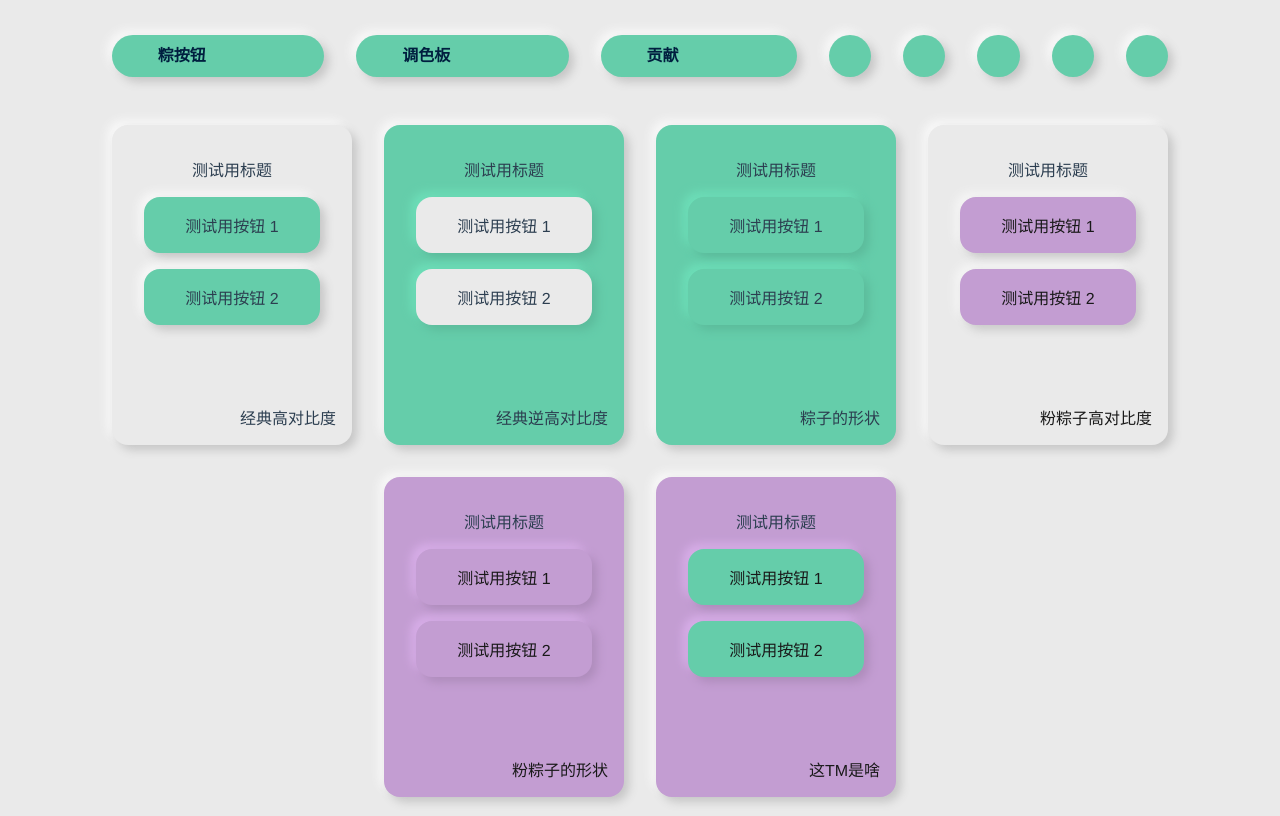
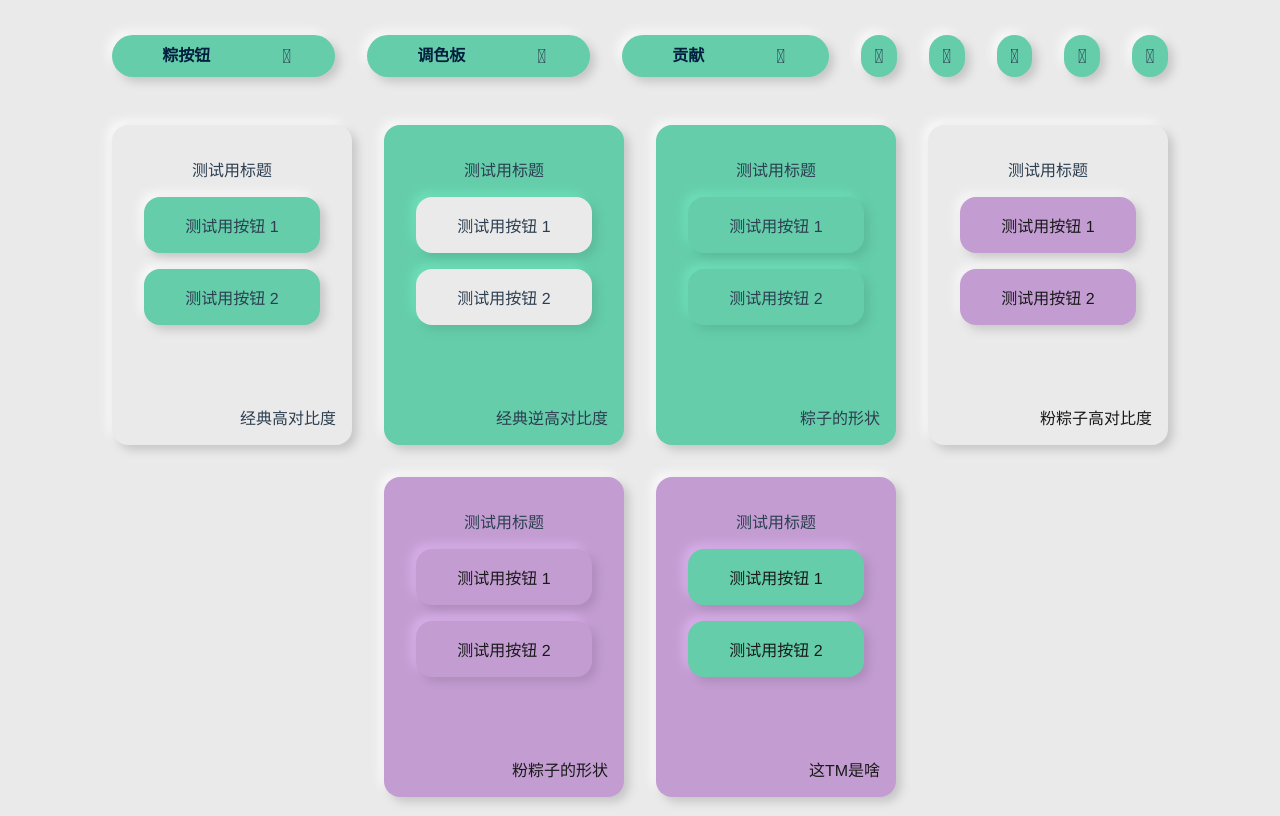
Before and after one commit to Rushia-cn/Rushia-button, a Vue app: page /#/color in a window 1280 px wide. Built offline with nearby package versions, Linux system fonts and the light colour scheme; a small style sheet from the web is missing; a web font is replaced by a local one; what vue-async-computed would draw is missing.

Commit message:
🎈perf(navBtn.icon): use fontclass.css

```diff
--- a/public/index.html
+++ b/public/index.html
@@ -26,5 +26,4 @@
   <div id="app"></div>
   <!-- built files will be auto injected -->
 </body>
-
 </html>
--- a/src/App.vue
+++ b/src/App.vue
@@ -1,6 +1,5 @@
 <template>
-  <div id="app"
-    :style="{
+<div id="app" :style="{
       '--background': background,
       '--btn-color': btnColor,
       '--box-shadow': boxShadow.shadow,
@@ -16,24 +15,45 @@
     </div>
 </div>
 </template>
+
 <script>
 import Nav from '@/components/Nav.vue'
 export default {
     components: {
         Nav
     },
-    mounted() { window.vue = this },
+    created() {
+        var head = document.getElementsByTagName('head')[0]
+        var link = document.createElement('link')
+        link.type = 'text/css'
+        link.rel = 'stylesheet'
+        link.href = this.$store.state.config.iconfont
+        head.appendChild(link)
+    },
+    mounted() {
+        window.vue = this
+    },
     methods: {
         locale(lang) {
             this.locale = lang;
         }
     },
     computed: {
-      routes: function() { return this.$store.state.config.routes },
-      colorChoosed: function () { return this.$store.getters.color },
-      background: function () { return this.colorChoosed.background },
-      btnColor: function () { return this.colorChoosed.btnColor },
-      fontColor: function () { return this.colorChoosed.fontColor },
+        routes: function () {
+            return this.$store.state.config.routes
+        },
+        colorChoosed: function () {
+            return this.$store.getters.color
+        },
+        background: function () {
+            return this.colorChoosed.background
+        },
+        btnColor: function () {
+            return this.colorChoosed.btnColor
+        },
+        fontColor: function () {
+            return this.colorChoosed.fontColor
+        },
         boxShadow: function () {
             const bs = this.colorChoosed.boxShadow; // Box Shadow
             const i = this.colorChoosed.distance || 10; // distance
@@ -46,18 +66,8 @@
     }
 }
 </script>
+
 <style>
-  @font-face {
-    font-family: 'iconfont';
-    /* project id 1914903 */
-    src: url('//at.alicdn.com/t/font_1914903_d8b3vg7ilf5.eot');
-    src: url('//at.alicdn.com/t/font_1914903_d8b3vg7ilf5.eot?#iefix') format('embedded-opentype'),
-      url('//at.alicdn.com/t/font_1914903_d8b3vg7ilf5.woff2') format('woff2'),
-      url('//at.alicdn.com/t/font_1914903_d8b3vg7ilf5.woff') format('woff'),
-      url('//at.alicdn.com/t/font_1914903_d8b3vg7ilf5.ttf') format('truetype'),
-      url('//at.alicdn.com/t/font_1914903_d8b3vg7ilf5.svg#iconfont') format('svg');
-  }
-
 html body {
     width: 100vw;
     min-height: 100vh;
--- a/src/assets/config.json
+++ b/src/assets/config.json
@@ -4,6 +4,7 @@
         "default": "zh",
         "fallback": "en"
     },
+    "iconfont": "//at.alicdn.com/t/font_1914903_d8b3vg7ilf5.css",
     "routes": [
         {
             "icon": "&#xe630;",
--- a/src/components/Nav.vue
+++ b/src/components/Nav.vue
@@ -3,6 +3,7 @@
     <NavBtn v-for="(route, index) in routes" :key="index" :route="route"></NavBtn>
 </div>
 </template>
+
 <script>
 import NavBtn from '@/components/NavBtn.vue'
 export default {
@@ -13,6 +14,7 @@
     }
 }
 </script>
+
 <style>
 .btn-wrapper {
     min-width: 100px;
@@ -20,16 +22,6 @@
     padding: 1rem;
     justify-content: center;
     flex-wrap: wrap;
-    }
-
-    .iconfont {
-        font-family: "iconfont" !important;
-        font-size: 20px;
-        font-style: normal;
-        -webkit-font-smoothing: antialiased;
-        -webkit-text-stroke-width: 0.2px;
-        -moz-osx-font-smoothing: grayscale;
-        color: #001f3f;
 }
 
 .nav-btn {
--- a/src/components/NavBtn.vue
+++ b/src/components/NavBtn.vue
@@ -4,17 +4,29 @@
     <i class="iconfont" v-html="route.icon"></i>
 </div>
 </template>
+
 <script>
 export default {
     name: "NavBtn",
     props: ["route"],
-        data() { return { window } },
+    data() {
+        return {
+            window
+        }
+    },
     computed: {
-            locName() { return this.$loc(this.route.name) }
+        locName() {
+            return this.$loc(this.route.name)
+        }
     }
 }
 </script>
+
 <style>
+.iconfont {
+    font-size: 20px !important
+}
+
 .nav-btn a {
     vertical-align: center
 }
```
Lines whose indentation alone changed are shown as unchanged.
